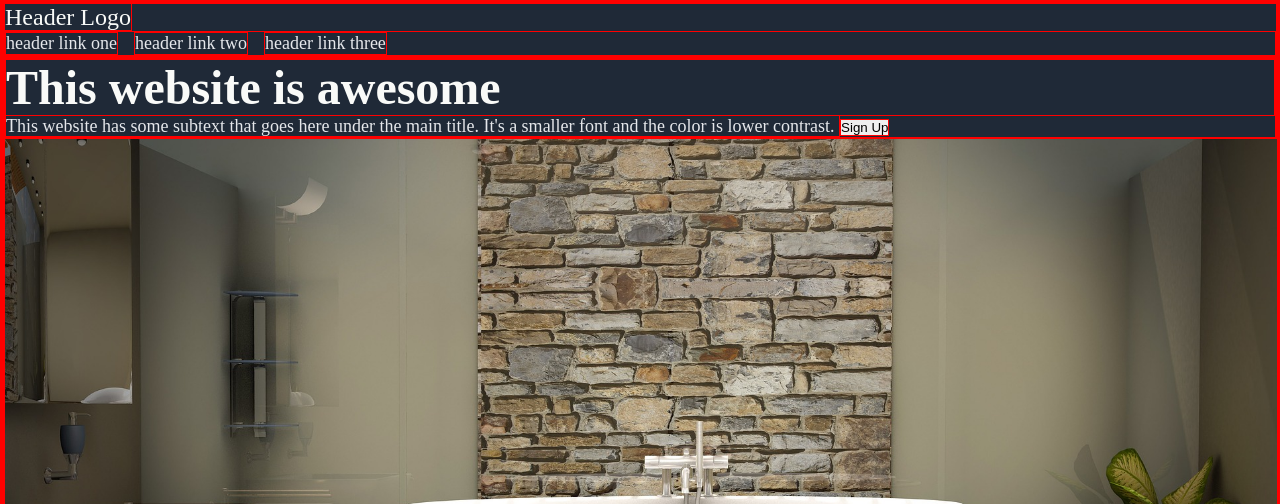
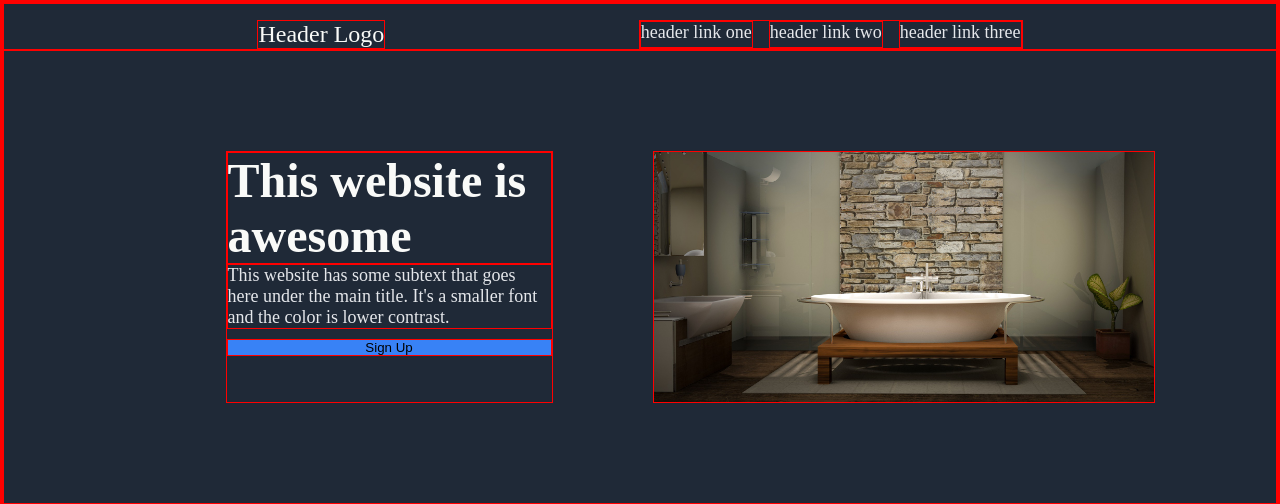
Before and after one commit to moonman39/Landing-Page, a plain HTML site: page index.html in a window 1280 px wide. Shown: the top 504 px of the page. Drawn offline with Linux system fonts and the light colour scheme.

Commit message:
Set display of .header-top, .header-bottom, and .website-introduction to flex.  Add sizing to .header-bottom, .header-top, and .header-bottom.

```diff
--- a/styles.css
+++ b/styles.css
@@ -40,6 +40,33 @@ img {
     max-width: 100%;
 }
 
+.header-bottom img {
+    width: 500px;
+}
+
 .header-top {
+    display: flex;
+    justify-content: space-evenly;
+    padding-top: 16px;
+}
 
+.header-bottom {
+    display: flex;
+    justify-content: center;
+    gap: 100px;
+    max-width: 100%;
+    padding-top: 100px;
+    padding-bottom: 100px;
 }
+
+.website-introduction {
+    display: flex;
+    flex-direction: column;
+    width: 325px;
+    margin-left: 100px;
+}
+
+.website-introduction button {
+    margin-top: 10px;
+    background-color: #3882F6;
+}
```
